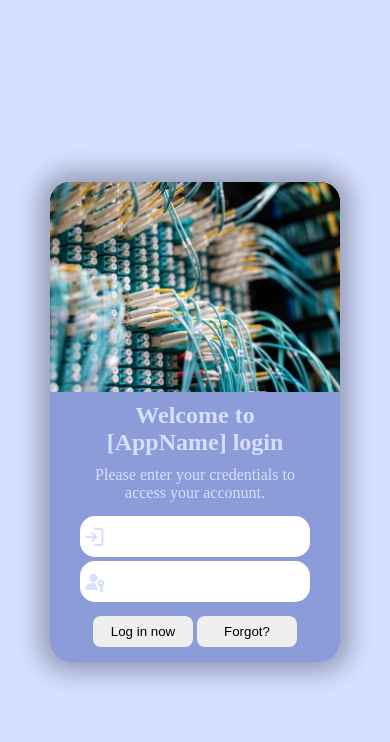
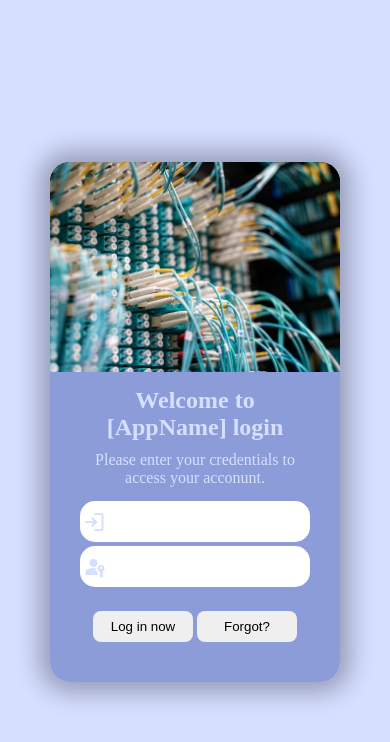
Before and after one commit to code-2go/project-login, a plain HTML site: page index.html in a window 390 px wide. Drawn offline with nearby package versions, Linux system fonts and the light colour scheme.

Commit message:
Design correction
Increase in mobile screen height

```diff
--- a/design/mobilefirst.css
+++ b/design/mobilefirst.css
@@ -15,12 +15,9 @@
 body{
     background-color: var(--color05);
 }
-main{
-    max-width: 580px;
-}
 section{
     min-width: 290px;
-    height: 480px;
+    height: 520px;
     position: absolute;
     top: 50%;
     left: 50%;
@@ -39,10 +36,13 @@ section{
 .login{
     color: var(--color05);
     background-color: var(--color03);
-    height: 270px;
+    height: 310px;
     position: relative;
     top: 100%;
     transform: translate(0, -100%);
+}
+#head{
+    padding-top: 5px;
 }
 h1, p{
     max-width: 240px;
@@ -82,8 +82,7 @@ fieldset{
     color: white;
 }
 .button{
-   padding-top: 10px;
-   width: 100%;
+   padding-top: 20px;
 
 }
 ::-webkit-input-placeholder{
```
